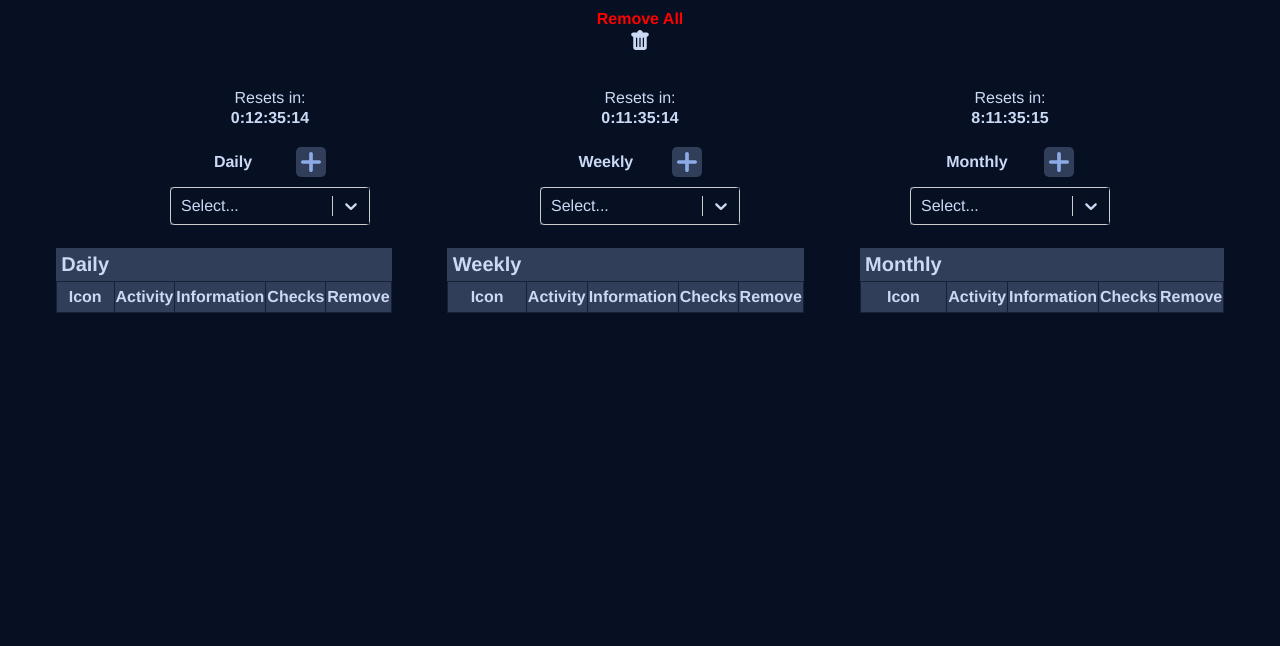
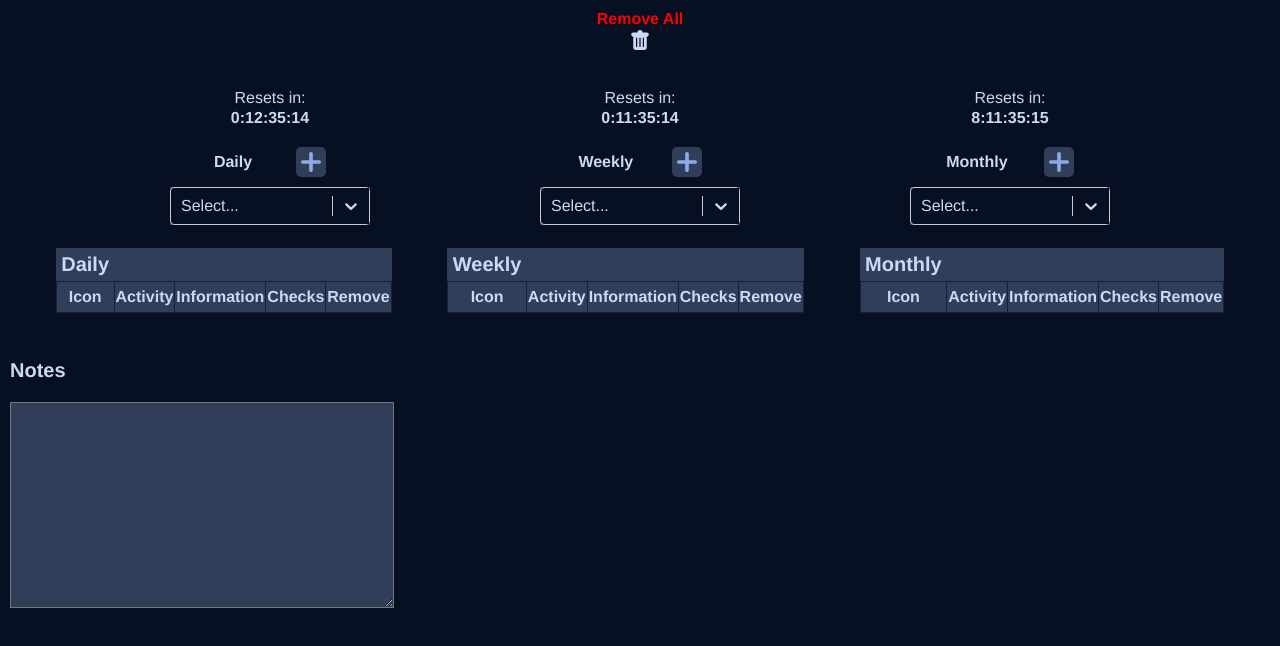
Before and after one commit to mundoex/rs3-daily-tracker, a React (Create React App) app: page / in a window 1280 px wide. Shown: the top 646 px of the page. Built offline with nearby package versions, Linux system fonts and the light colour scheme.

Commit message:
add Notes

```diff
--- a/src/App.tsx
+++ b/src/App.tsx
@@ -1,12 +1,15 @@
 import './App.css';
 import { Main } from './components/Main';
 import { ActivityProvider } from './context/ActivityContext';
+import { NotesProvider } from './context/NotesContext';
 
 function App() {
   return (
     <div className="App">
       <ActivityProvider>
+        <NotesProvider>
         <Main/>
+        </NotesProvider>
       </ActivityProvider>
     </div>
   );
--- a/src/components/Main/index.tsx
+++ b/src/components/Main/index.tsx
@@ -7,9 +7,10 @@ import { getDailyResetTimer, getMonthlyResetTimer, getWeeklyResetTimer } from '.
 import { ActivityPicker } from '../ActivityPicker';
 import { SelectPickerProps } from '../SelectPicker';
 import {
-  ActivityPickersComponent, AddButton, MainComponent, ResetButton, TrackedActivitiesComponent, TrackedActivityColumn,
+  ActivityPickersComponent, AddButton, MainComponent, NotesArea, NotesContainer, NotesTitle, ResetButton, TrackedActivitiesComponent, TrackedActivityColumn,
 } from './styled';
 import ActivityContext from '../../context/ActivityContext';
+import NotesContext from '../../context/NotesContext';
 import { ReactComponent as Thrash } from '../../assets/trash.svg';
 import { ActivityTable } from '../ActivityTable';
 
@@ -34,12 +35,13 @@ const monthlyPicker:{resetDate:Date, pickerProps:SelectPickerProps<Activity>} =
 
 export function Main() {
   const context = useContext(ActivityContext);
-
+  const notesContext = useContext(NotesContext);
   const [selected, setSelected] = useState<Activity>();
 
   const [daily, setDaily] = useState<{activity:Activity, checks:number}[]>([]);
   const [weekly, setWeekly] = useState<{activity:Activity, checks:number}[]>([]);
   const [monthly, setMonthly] = useState<{activity:Activity, checks:number}[]>([]);
+  const [notes, setNotes] = useState<string>('');
 
   useEffect(() => {
     const dailies:{activity:Activity, checks:number}[] = [];
@@ -66,7 +68,8 @@ export function Main() {
     setDaily(dailies);
     setWeekly(weeklies);
     setMonthly(monthlies);
-  }, [context, setDaily, setWeekly, setMonthly]);
+    setNotes(notesContext?.notes || '');
+  }, [context, notesContext, setDaily, setWeekly, setMonthly]);
 
   const onSelect = (activity:Activity) => setSelected(activity);
   const onClick = () => selected && context?.addActivity(selected);
@@ -107,5 +110,10 @@ export function Main() {
 
         </TrackedActivitiesComponent>
 
+        <NotesContainer>
+          <NotesTitle>Notes</NotesTitle>
+          <NotesArea onChange={(e) => notesContext?.updateNotes(e.target.value)} value={notes}/>
+        </NotesContainer>
+
     </MainComponent>;
 }
--- a/src/components/Main/styled.tsx
+++ b/src/components/Main/styled.tsx
@@ -61,3 +61,23 @@ export const ResetButton = styled.div`
     color:red;
     margin:10px;
 `;
+
+export const NotesContainer = styled.div`
+    display:flex;
+    flex-direction:column;
+    align-items:flex-start;
+    margin: 10px;
+`;
+
+export const NotesTitle = styled.p`
+    font-weight:700;
+    font-size:125%;
+`;
+
+export const NotesArea = styled.textarea`
+    width: 30%;
+    height:200px;
+    background-color:#313e59;
+    color:#cbd9f4;
+    font-size:125%;
+`;
--- /dev/null
+++ b/src/context/NotesContext.tsx
@@ -0,0 +1,40 @@
+import { createContext, useState } from 'react';
+
+interface INotesContext{
+    notes:string;
+
+    // eslint-disable-next-line no-unused-vars
+    updateNotes:(text:string) => void;
+}
+
+const NotesContext = createContext<INotesContext|null>(null);
+
+interface ActivityProviderProps{
+    // eslint-disable-next-line no-undef
+    children:JSX.Element;
+}
+
+function loadNotes() : string {
+  // eslint-disable-next-line no-undef
+  return localStorage.getItem('notes') || '';
+}
+
+function saveNotes(notes:string) {
+  // eslint-disable-next-line no-undef
+  localStorage.setItem('notes', notes);
+}
+
+export function NotesProvider(props:ActivityProviderProps) {
+  const [notes, setNotes] = useState<string>(loadNotes());
+
+  const updateNotes = (text:string) => {
+    setNotes(text);
+    saveNotes(text);
+  };
+
+  return <NotesContext.Provider value={{ notes, updateNotes }}>
+    {props.children}
+    </NotesContext.Provider>;
+}
+
+export default NotesContext;
```
